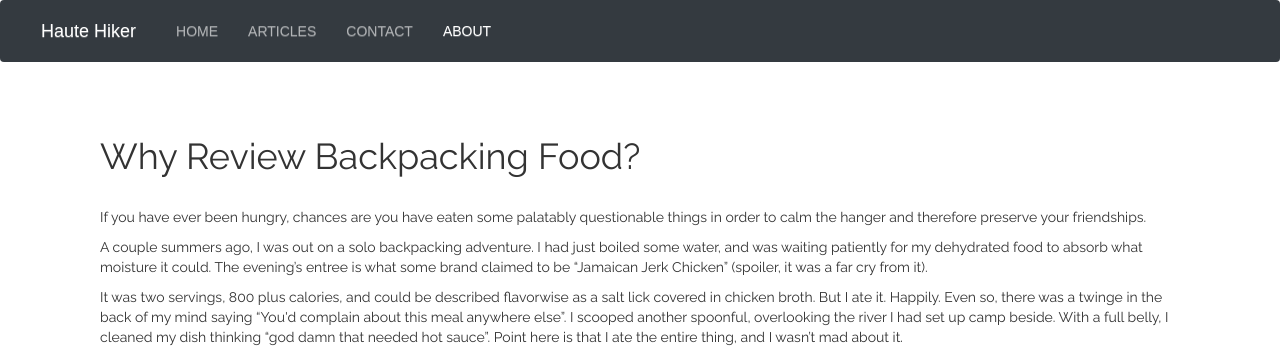
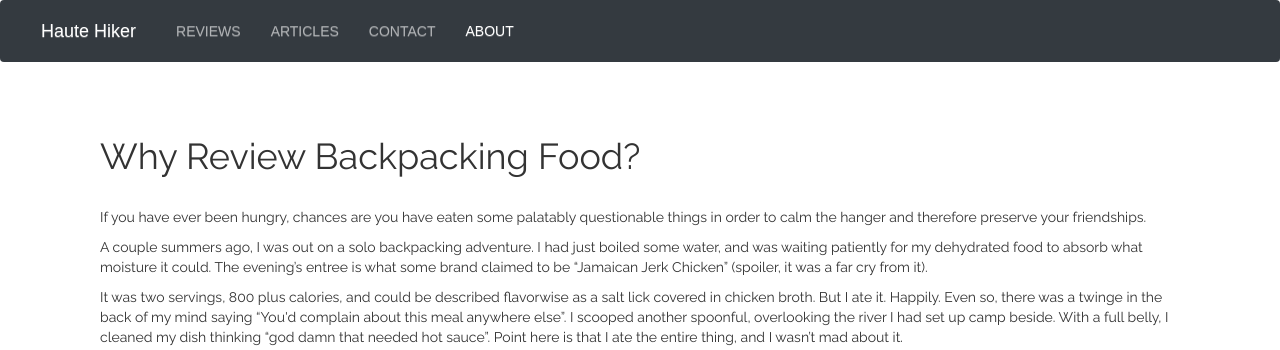
Before and after one commit to sarahdactyl71/haute_hiker, a Django app: page /about/ in a window 1280 px wide. Shown: the top 350 px of the page. Run offline with Django 3.2, Linux system fonts and the light colour scheme; some libraries are stand-ins or nearby versions.

Commit message:
changes to the navbar

```diff
--- a/reviews/templates/navbar.html
+++ b/reviews/templates/navbar.html
@@ -6,7 +6,7 @@
      <a class="navbar-brand" href="/">Haute Hiker</a>
      <ul class="navbar-nav mr-auto mt-2 mt-lg-0">
       <li class="nav-item {{ home_page }}">
-        <a class="nav-link" href="{% url 'index' %}">HOME</a>
+        <a class="nav-link" href="{% url 'index' %}">REVIEWS</a>
       </li>
       <li class="nav-item {{ articles_page }}">
         <a class="nav-link" href="{% url 'articles' %}">ARTICLES</a>
```
